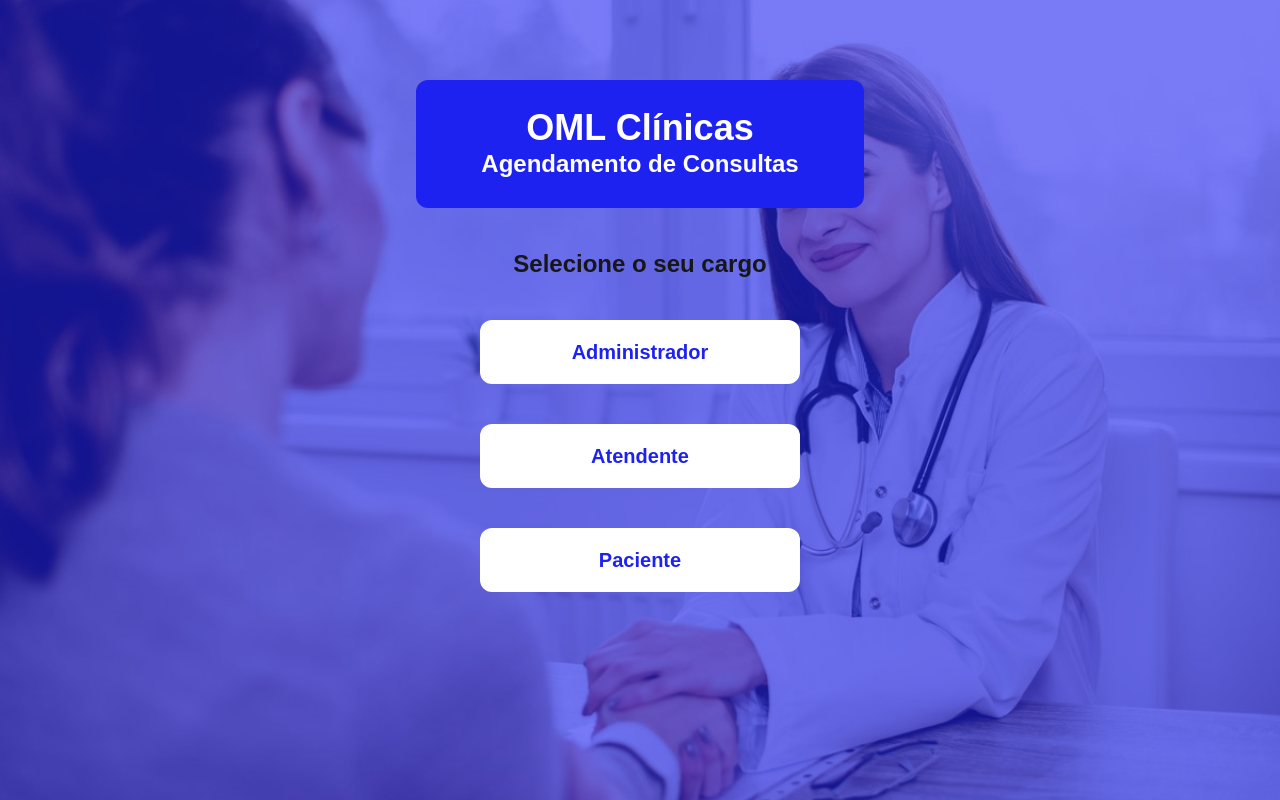
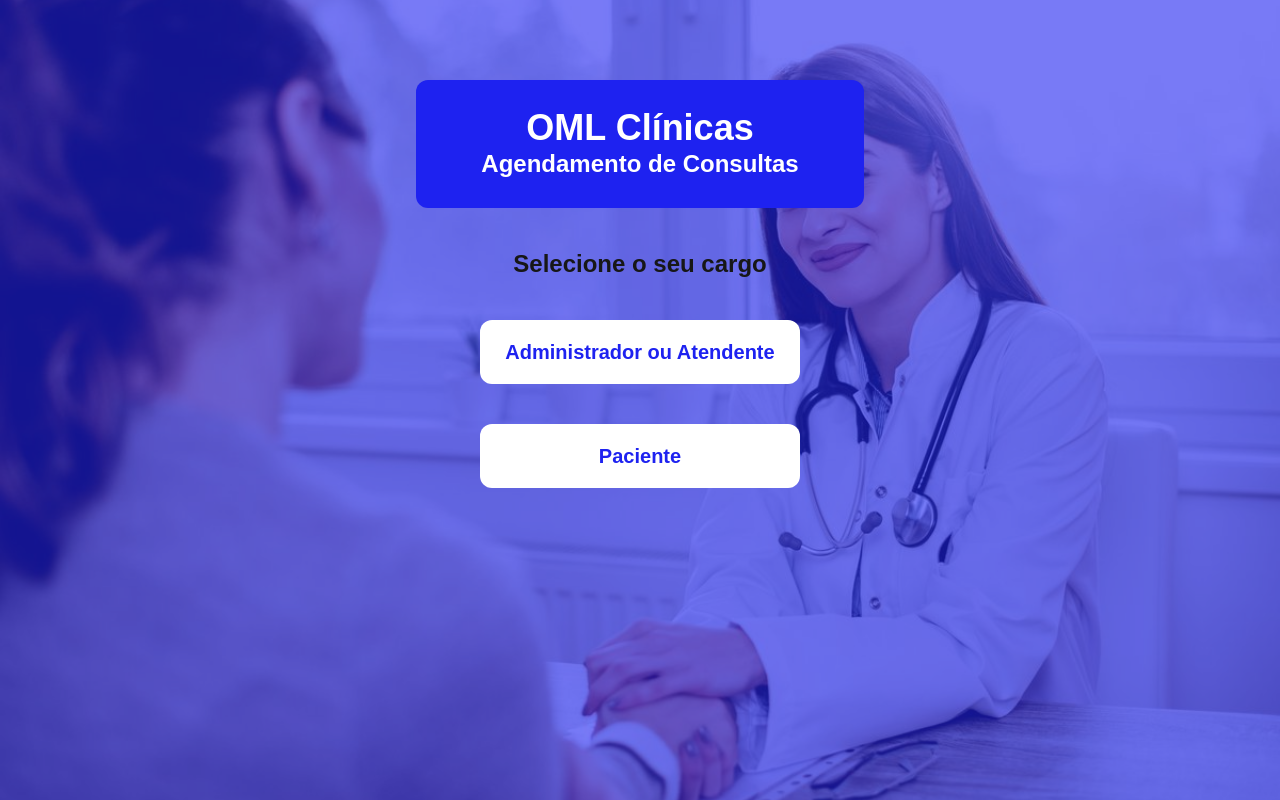
Before and after one commit to joaovitormgv/OML-Clinica-frontend, a Next.js app: page /pages/cargo in a window 1280 px wide. Built offline with nearby package versions, Linux system fonts and the light colour scheme.

Commit message:
fix: rotas cargo/page

```diff
--- a/src/app/pages/cargo/page.tsx
+++ b/src/app/pages/cargo/page.tsx
@@ -13,15 +13,17 @@ const CargoPage = () => {
 
             <div className="relative flex flex-col items-center justify-center mt-10 gap-10">
                 <h3 className="text-2xl font-semibold">Selecione o seu cargo</h3>
-                <button className ="bg-white w-[25%] h-16 text-customBlue rounded-xl">
-                    <Link href="/auth" className="font-bold text-xl">Administrador</Link>
-                </button>
-                <button className ="bg-white w-[25%] h-16 text-customBlue rounded-xl">
-                    <Link href="/auth" className="font-bold text-xl">Atendente</Link>
-                </button>
-                <button className ="bg-white w-[25%] h-16 text-customBlue rounded-xl">
-                    <Link href="/auth/paciente" className="font-bold text-xl">Paciente</Link>
-                </button>
+                <Link href="/pages/admin/login" className="w-[25%]">
+                    <button className="bg-white w-full h-16 text-customBlue rounded-xl font-bold text-xl hover:bg-customBlue hover:text-white">
+                        Administrador ou Atendente
+                    </button>
+                </Link>
+                <Link href="/pages/login/paciente" className="w-[25%]">
+                    <button className="bg-white w-full h-16 text-customBlue rounded-xl font-bold text-xl hover:bg-customBlue hover:text-white">
+                        Paciente
+                    </button>
+                </Link>
+
             </div>
         </div>
     )
```
